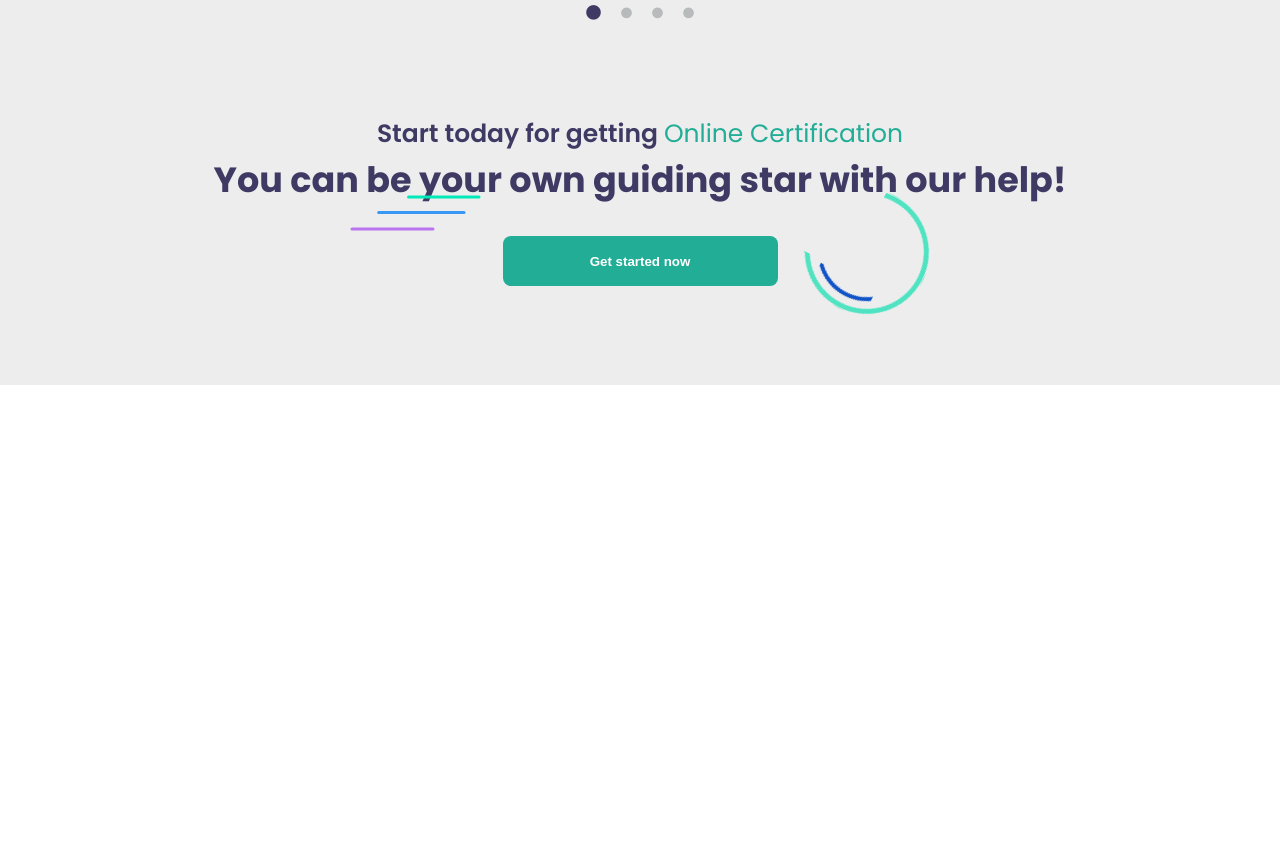
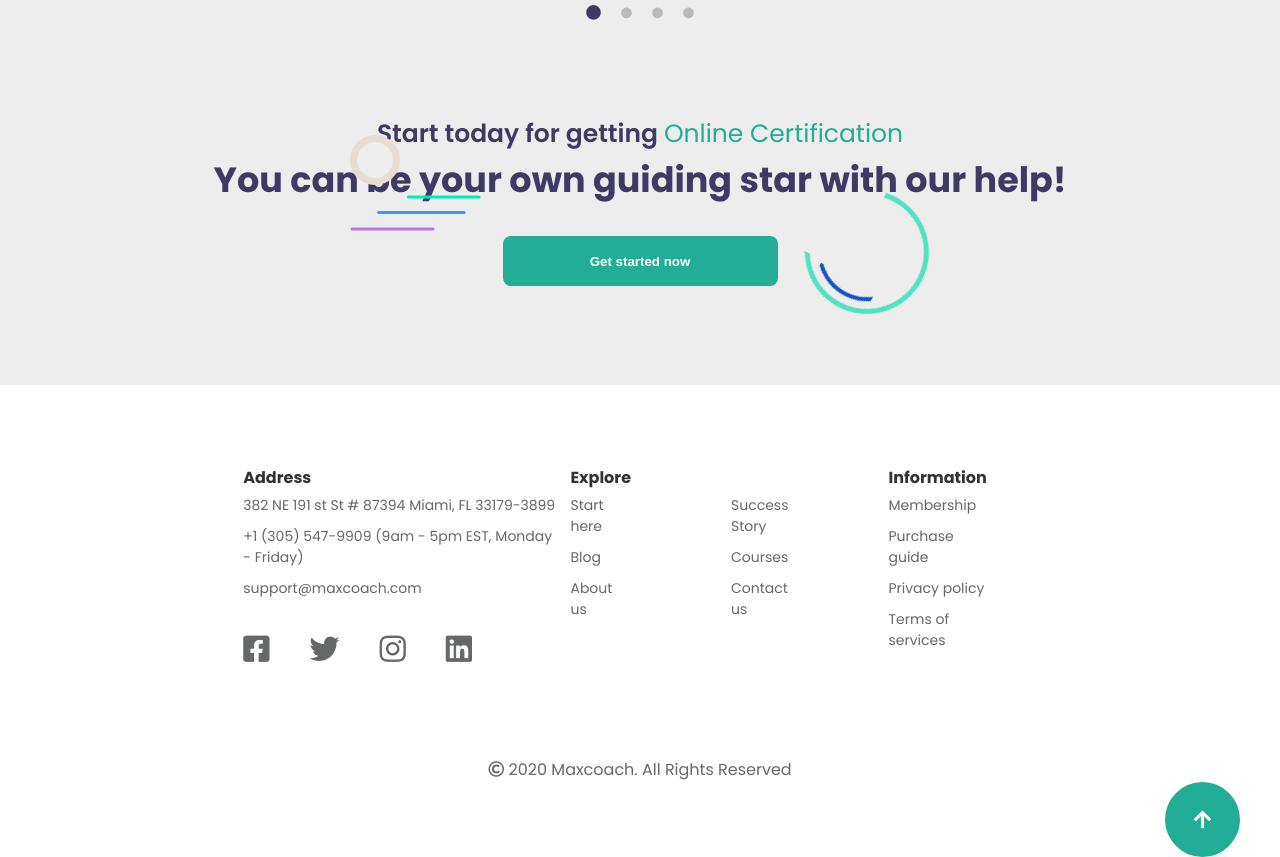
Before and after one commit to AlbertoZanola96/proj-html-vuejs, a Vue app: page / in a window 1280 px wide. Shown: the part 7560-8417 px from the top of the page. Before the commit the page ends 7945 px from the top, so only its background shows below. Built offline with nearby package versions, Linux system fonts and the light colour scheme.

Commit message:
Completamento footer /  COMPLETAMENTO PROGETTO

```diff
--- a/src/components/Footer.vue
+++ b/src/components/Footer.vue
@@ -1,6 +1,54 @@
 <template>
   <footer>
-
+    <div class="f-top">
+      <div class="left">
+        <div class="col1">
+          <ul>
+            <li><h4>Address</h4></li>
+            <li><p>382 NE 191 st St # 87394 Miami, FL 33179-3899</p></li>
+            <li><p>+1 (305) 547-9909 (9am - 5pm EST, Monday - Friday)</p></li>
+            <li><p>support@maxcoach.com</p></li>
+            <li>
+              <i class="fab fa-facebook-square"></i>
+              <i class="fab fa-twitter"></i>
+              <i class="fab fa-instagram"></i>
+              <i class="fab fa-linkedin"></i>
+            </li>
+          </ul>
+        </div>
+      </div>
+      <div class="right">
+        <div class="col2">
+          <ul>
+            <li><h4>Explore</h4></li>
+            <li><p>Start here</p></li>
+            <li><p>Blog</p></li>
+            <li><p>About us</p></li>
+          </ul>
+        </div>
+        <div class="col-3">
+          <ul>
+            <br>
+            <li><p>Success Story</p></li>
+            <li><p>Courses</p></li>
+            <li><p>Contact us</p></li>
+          </ul>
+        </div>
+        <div class="col-4">
+          <ul>
+            <li><h4>Information</h4></li>
+            <li><p>Membership</p></li>
+            <li><p>Purchase guide</p></li>
+            <li><p>Privacy policy</p></li>
+            <li><p>Terms of services</p></li>
+          </ul>
+        </div>
+      </div>
+    </div>
+    <div class="f-bottom">
+      <p><i class="far fa-copyright"></i> 2020 Maxcoach. All Rights Reserved</p>
+      <button><a href="/"><i class="fas fa-arrow-up"></i></a></button>
+    </div>
   </footer>
 </template>
 
@@ -12,5 +60,89 @@ export default {
 
 <!-- Add "scoped" attribute to limit CSS to this component only -->
 <style scoped lang="scss">
+@import url('https://fonts.googleapis.com/css2?family=Roboto:ital,wght@0,100;0,300;0,400;0,500;0,700;0,900;1,100;1,300;1,400;1,500;1,700;1,900&display=swap');
+@import '~@fortawesome/fontawesome-free/css/all.min.css';
+@import "../style/vars";
+footer {
+  width: 100%;
+  height: 380px;
+  background-color: #FFFFFF;
 
+  .f-top {
+    width: 62%;
+    margin: 0 auto;
+    display: flex;
+    justify-content: space-between;
+    margin-top: 80px;
+
+    .left {
+      width: 40%;
+      ul {
+        list-style: none;
+
+        h4 {
+          color: #333333;
+        }
+
+        p {
+          color: #666868;
+          font-size: 14px;
+          padding-top: 5px;
+          padding-bottom: 5px;
+        }
+
+        i {
+          font-size: 30px;
+          padding: 30px 40px 0 0;
+          color: #666868;
+        }
+      }
+    }
+
+    .right {
+      width: 60%;
+      display: flex;
+      justify-content: flex-end;
+
+      ul {
+        list-style: none;
+        padding: 0 50px 0 50px;
+
+        h4 {
+          color: #333333;
+        }
+
+        p {
+          color: #666868;
+          font-size: 14px;
+          padding-top: 5px;
+          padding-bottom: 5px;
+        }
+      }
+    }
+  }
+  .f-bottom {
+    margin-top: 90px;
+    text-align: center;
+
+    p {
+      color: #666868;
+    }
+
+    button {
+      position: absolute;
+      right: 40px;
+      width: 75px;
+      height: 75px;
+      border-radius: 50%;
+      background-color: $secondario;
+      border: none;
+
+      i {
+        color: white;
+        font-size: 20px;
+      }
+    }
+  }
+}
 </style>
--- a/src/components/Header.vue
+++ b/src/components/Header.vue
@@ -131,7 +131,7 @@ header {
           .circle {
             position: absolute;
             top: 20px;
-            left: 912px;
+            left: 902px;
             width: 15px;
             height: 15px;
             background-color: $secondario;
--- a/src/components/Main.vue
+++ b/src/components/Main.vue
@@ -1107,6 +1107,17 @@ main {
     flex-direction: column;
     align-items: center;
 
+    .circle {
+      position: absolute;
+      top: 100px;
+      left: 350px;
+      width: 50px;
+      height: 50px;
+      border-radius: 50%;
+      background-color: #eeeded;
+      border: 7px solid #E6DCD2;
+    }
+
     p {
       margin-top: 80px;
       text-align: center;
```
